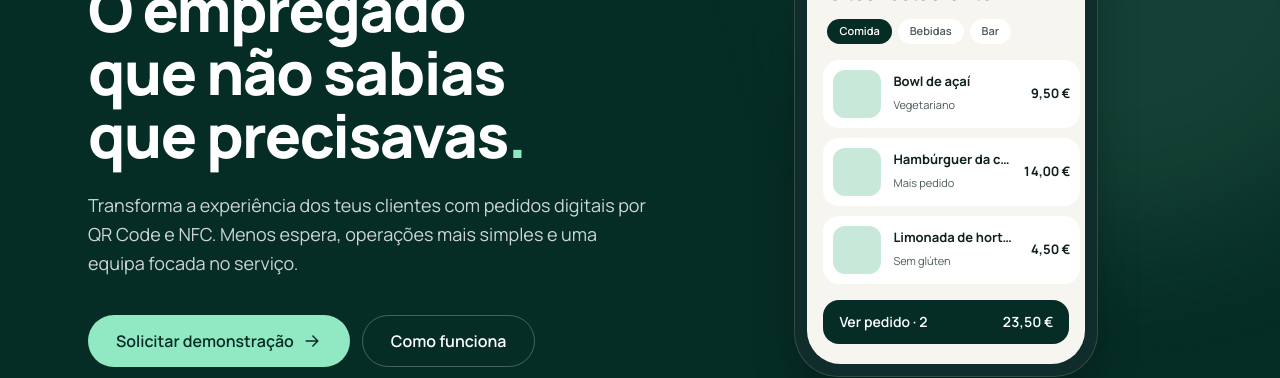
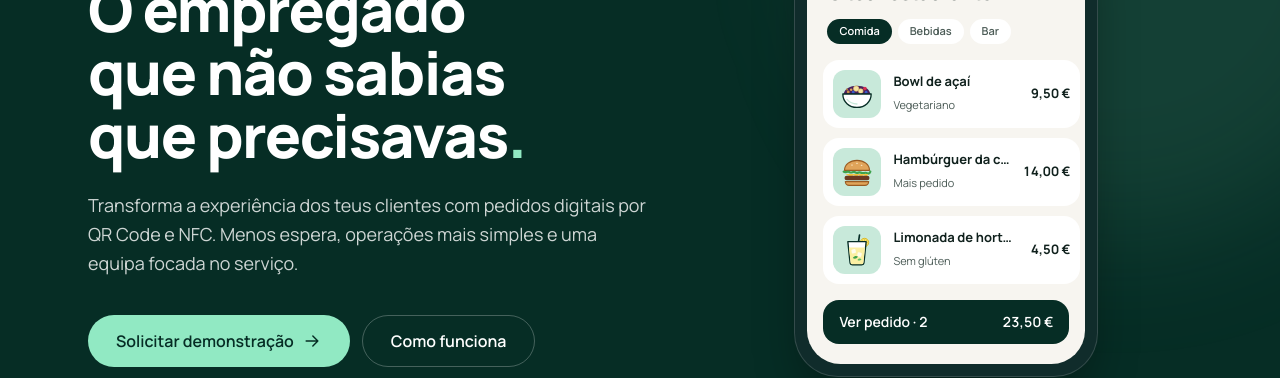
Before and after one commit to rosryfernandes-cloud/mesvio, a Next.js app: page / in a window 1280 px wide. Shown: the part 244-622 px from the top of the page. Built offline with nearby package versions, Linux system fonts and the light colour scheme; no server answers.

Commit message:
Landing: ilustrações dos pratos na maqueta do telemóvel
Co-Authored-By: Claude Opus 5.5 <noreply@anthropic.com>

```diff
--- a/src/app/page.tsx
+++ b/src/app/page.tsx
@@ -2,6 +2,7 @@ import type { Metadata } from "next";
 import Link from "next/link";
 import { Logo } from "@/components/brand/logo";
 import { DemoRequestForm } from "@/components/landing/demo-request-form";
+import { AcaiBowl, Burger, MintLemonade } from "@/components/landing/food-illustrations";
 import {
   IconArrow,
   IconCheck,
@@ -136,9 +137,9 @@ function Hero() {
 /** Ilustração de uma ementa (desenho, não um ecrã real nem dados de um restaurante). */
 function PhonePreview() {
   const items = [
-    { name: "Bowl de açaí", price: "9,50 €", tag: "Vegetariano" },
-    { name: "Hambúrguer da casa", price: "14,00 €", tag: "Mais pedido" },
-    { name: "Limonada de hortelã", price: "4,50 €", tag: null },
+    { name: "Bowl de açaí", price: "9,50 €", tag: "Vegetariano", Img: AcaiBowl },
+    { name: "Hambúrguer da casa", price: "14,00 €", tag: "Mais pedido", Img: Burger },
+    { name: "Limonada de hortelã", price: "4,50 €", tag: null, Img: MintLemonade },
   ];
   return (
     <div aria-hidden="true" className="mx-auto w-full max-w-[19rem]">
@@ -157,7 +158,9 @@ function PhonePreview() {
           <ul className="mt-4 grid gap-2.5 px-4 pb-4">
             {items.map((i) => (
               <li key={i.name} className="flex items-center gap-3 rounded-2xl bg-card p-2.5">
-                <span className="size-12 shrink-0 rounded-xl bg-brand-soft" />
+                <span className="grid size-12 shrink-0 place-items-center rounded-xl bg-brand-soft">
+                  <i.Img className="size-10" />
+                </span>
                 <span className="min-w-0 flex-1">
                   <span className="block truncate text-[13px] font-bold">{i.name}</span>
                   <span className="text-[11px] text-ink-soft">{i.tag ?? "Sem glúten"}</span>
--- /dev/null
+++ b/src/components/landing/food-illustrations.tsx
@@ -0,0 +1,69 @@
+/**
+ * Ilustrações dos pratos da maqueta da landing (desenhadas para a MESVIO, sem direitos de terceiros).
+ * 48×48, pensadas para os quadrados de fundo verde suave.
+ */
+type Props = { className?: string };
+
+export function AcaiBowl({ className = "size-10" }: Props) {
+  return (
+    <svg viewBox="0 0 48 48" className={className} aria-hidden="true">
+      {/* açaí (monte acima da borda) */}
+      <path d="M8 24c1-6.5 7.8-10 16-10s15 3.5 16 10Z" fill="#4a1f5c" />
+      {/* granola */}
+      <circle cx="13.5" cy="21.5" r="1.7" fill="#c98f4a" />
+      <circle cx="17" cy="19" r="1.5" fill="#d9a35e" />
+      <circle cx="12" cy="18.5" r="1.2" fill="#b97d3c" />
+      {/* banana */}
+      <circle cx="23" cy="17.5" r="3.2" fill="#f6e3a1" stroke="#e4c56b" strokeWidth=".8" />
+      <circle cx="28.5" cy="20.5" r="2.8" fill="#f6e3a1" stroke="#e4c56b" strokeWidth=".8" />
+      {/* frutos vermelhos */}
+      <circle cx="33.5" cy="17.5" r="2.2" fill="#d6304f" />
+      <circle cx="19.5" cy="21.5" r="1.8" fill="#3a5bc7" />
+      <circle cx="35" cy="21.8" r="1.6" fill="#3a5bc7" />
+      {/* taça */}
+      <path d="M7 24c0 9.5 7.6 16 17 16s17-6.5 17-16Z" fill="#ffffff" stroke="#062d25" strokeWidth="1.6" strokeLinejoin="round" />
+      <path d="M12 30.5c3 3.6 7 5.5 12 5.5" fill="none" stroke="#c8e9da" strokeWidth="1.6" strokeLinecap="round" />
+    </svg>
+  );
+}
+
+export function Burger({ className = "size-10" }: Props) {
+  return (
+    <svg viewBox="0 0 48 48" className={className} aria-hidden="true">
+      {/* pão de cima */}
+      <path d="M9 22c0-7 6.7-12 15-12s15 5 15 12Z" fill="#e0a45a" stroke="#9a5b22" strokeWidth="1.4" strokeLinejoin="round" />
+      <ellipse cx="18" cy="15.5" rx="1" ry=".6" fill="#fff4dc" />
+      <ellipse cx="24" cy="13.5" rx="1" ry=".6" fill="#fff4dc" />
+      <ellipse cx="29.5" cy="16" rx="1" ry=".6" fill="#fff4dc" />
+      {/* alface */}
+      <path d="M8 23.5c2.5 2 4.5-1.2 7 .6s4.5-1.6 7 .4 4.5-1.4 7 .4 4.5-1.2 7 .4 3.6-.8 4-1.8" fill="none" stroke="#3fa34d" strokeWidth="2.6" strokeLinecap="round" strokeLinejoin="round" />
+      {/* queijo */}
+      <path d="M10 26.5h28l-3 3.5-3-2.5-3 2.5-3-2.5-3 2.5-3-2.5-3 2.5Z" fill="#f4c542" />
+      {/* carne */}
+      <rect x="9" y="28.5" width="30" height="5.5" rx="2.75" fill="#6b3a22" />
+      {/* pão de baixo */}
+      <path d="M10 35.5h28c0 2.5-2 4.5-4.5 4.5h-19c-2.5 0-4.5-2-4.5-4.5Z" fill="#e0a45a" stroke="#9a5b22" strokeWidth="1.4" strokeLinejoin="round" />
+    </svg>
+  );
+}
+
+export function MintLemonade({ className = "size-10" }: Props) {
+  return (
+    <svg viewBox="0 0 48 48" className={className} aria-hidden="true">
+      {/* palhinha */}
+      <path d="M27 6 23.5 30" stroke="#062d25" strokeWidth="2" strokeLinecap="round" />
+      {/* rodela de limão */}
+      <circle cx="33" cy="15" r="5" fill="#f7e36b" stroke="#d9b92c" strokeWidth="1.2" />
+      <path d="M33 10.8v8.4M28.8 15h8.4M30 12l6 6M36 12l-6 6" stroke="#d9b92c" strokeWidth=".7" />
+      {/* copo */}
+      <path d="M13 14h22l-2.6 25a3 3 0 0 1-3 2.7H18.6a3 3 0 0 1-3-2.7Z" fill="#ffffff" stroke="#062d25" strokeWidth="1.6" strokeLinejoin="round" />
+      {/* limonada */}
+      <path d="M14.3 21h19.4l-2 18.2a2 2 0 0 1-2 1.8H18.3a2 2 0 0 1-2-1.8Z" fill="#fbf0a3" />
+      {/* gelo e hortelã */}
+      <rect x="17.5" y="23" width="5" height="5" rx="1.2" fill="#ffffff" opacity=".8" transform="rotate(-10 20 25.5)" />
+      <rect x="24.5" y="27" width="5" height="5" rx="1.2" fill="#ffffff" opacity=".8" transform="rotate(12 27 29.5)" />
+      <path d="M19 33.5c1.8-2.6 4.6-2.8 6.2-1.4-1.6 2.6-4.4 2.9-6.2 1.4Z" fill="#3fa34d" />
+      <path d="M24.5 36c1.4-2 3.6-2.2 4.8-1-1.2 2-3.4 2.2-4.8 1Z" fill="#5cbf68" />
+    </svg>
+  );
+}
```
